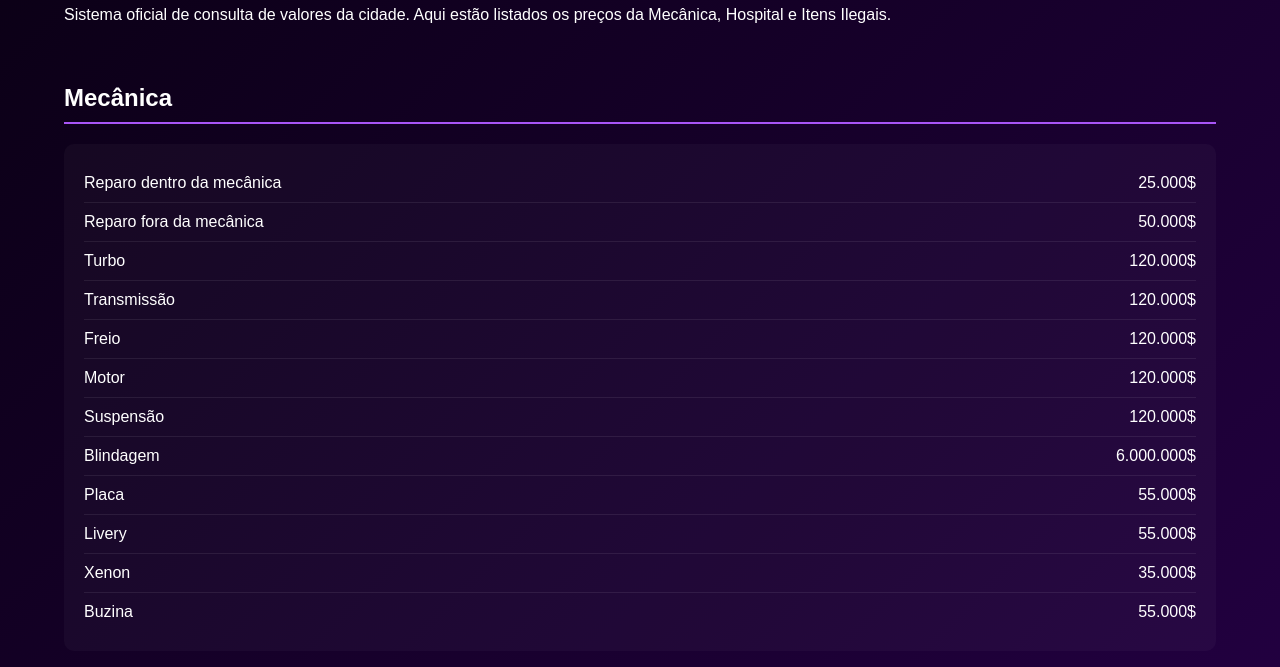
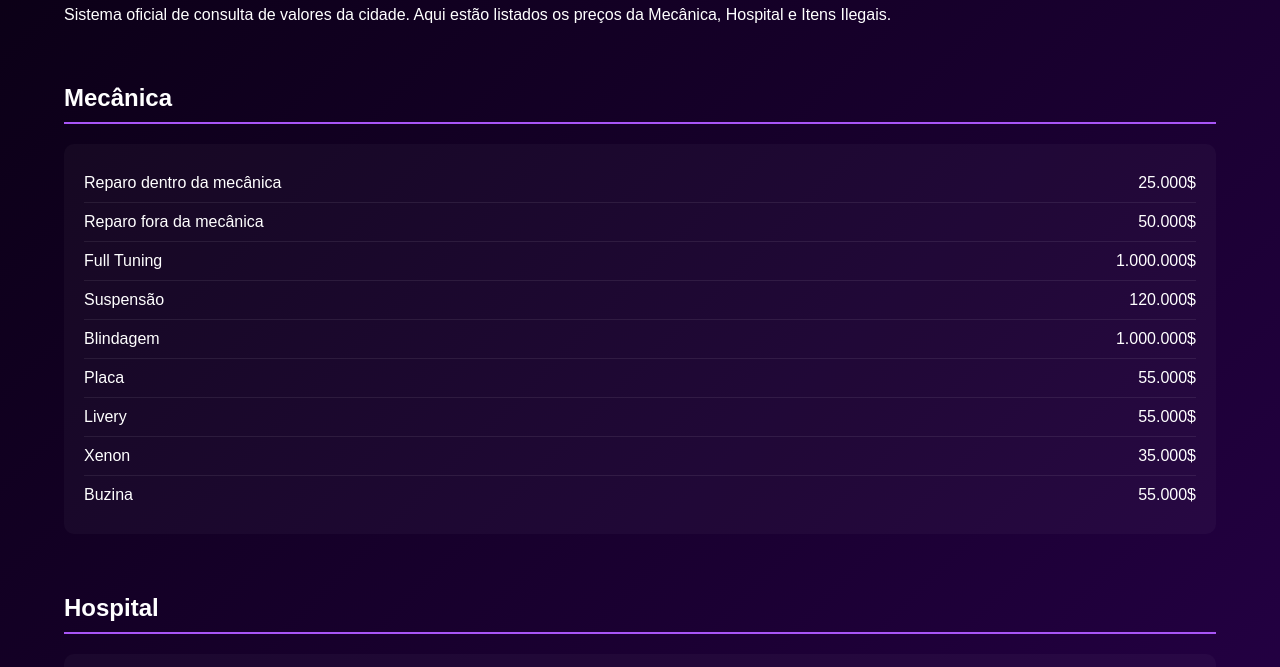
Before and after one commit to Nicopudim-8/site-rp, a plain HTML site: page index.html in a window 1280 px wide. Shown: the part 133-800 px from the top of the page. Drawn offline with Linux system fonts and the light colour scheme.

Commit message:
Update pricing details in index.html

```diff
--- a/index.html
+++ b/index.html
@@ -77,13 +77,10 @@ Aqui estão listados os preços da Mecânica, Hospital e Itens Ilegais.
 <div class="item"><span>Reparo dentro da mecânica</span><span>25.000$</span></div>
 <div class="item"><span>Reparo fora da mecânica</span><span>50.000$</span></div>
 
-<div class="item"><span>Turbo</span><span>120.000$</span></div>
-<div class="item"><span>Transmissão</span><span>120.000$</span></div>
-<div class="item"><span>Freio</span><span>120.000$</span></div>
-<div class="item"><span>Motor</span><span>120.000$</span></div>
+<div class="item"><span>Full Tuning</span><span>1.000.000$</span></div>
 <div class="item"><span>Suspensão</span><span>120.000$</span></div>
 
-<div class="item"><span>Blindagem</span><span>6.000.000$</span></div>
+<div class="item"><span>Blindagem</span><span>1.000.000$</span></div>
 
 <div class="item"><span>Placa</span><span>55.000$</span></div>
 <div class="item"><span>Livery</span><span>55.000$</span></div>
```
